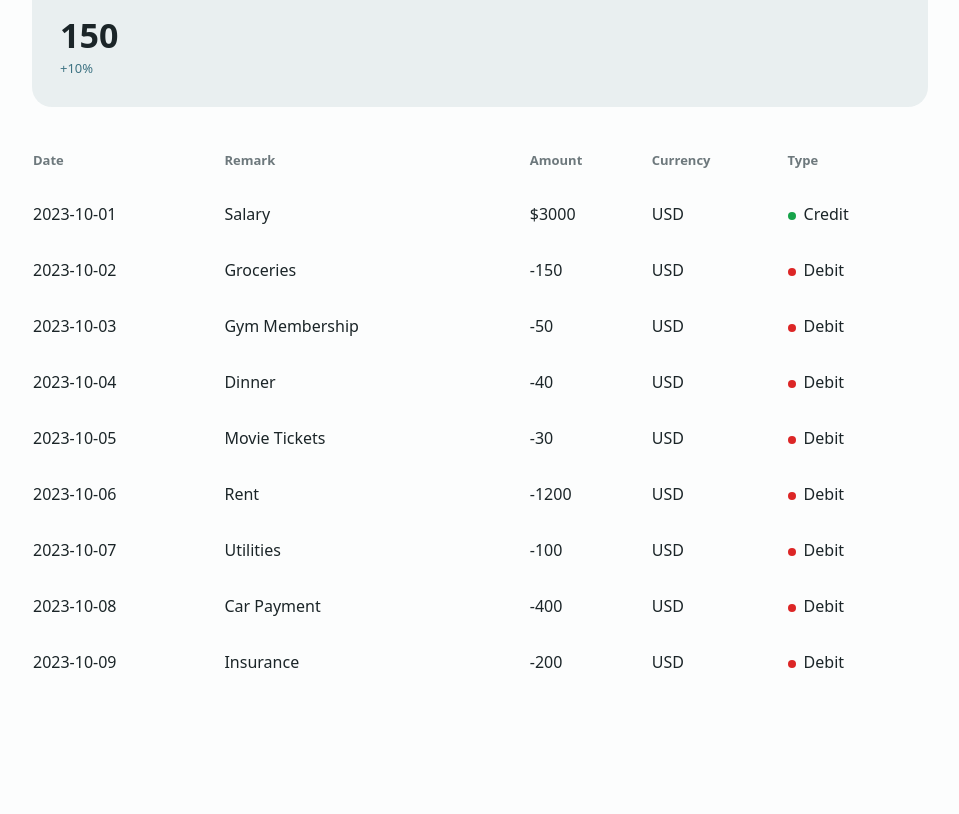
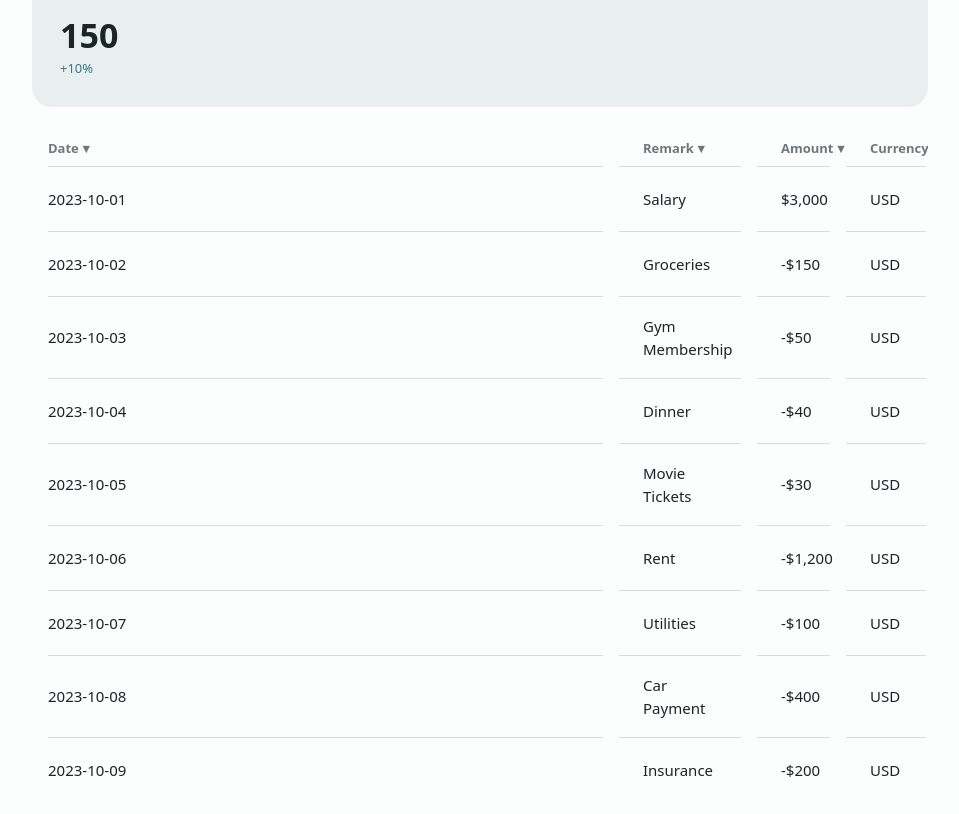
Before and after one commit to JelelAhmed/wallet-ledger-resilience, a Next.js app: page /dashboard in a window 1280 px wide. Shown: the part 600-1414 px from the top of the page, without its empty margins (304-1263 px from the left). Before the commit the page ends 1318 px from the top, so only its background shows below. Built offline with nearby package versions, Linux system fonts and the light colour scheme.

Commit message:
pixel perfect transactionTable complete

```diff
--- a/components/Participants.tsx
+++ b/components/Participants.tsx
@@ -1,4 +1,3 @@
-// components/Participants.tsx
 import Image from "next/image";
 import { Participant } from "@/types";
 
@@ -11,7 +10,6 @@ export default function Participants({
   participants = [],
   maxVisible = 4,
 }: ParticipantsProps) {
-  // participants is guaranteed to be an array (default [])
   const visibleParticipants = participants.slice(0, maxVisible);
   const remainingCount = Math.max(
     0,
@@ -20,7 +18,6 @@ export default function Participants({
 
   return (
     <div className="flex items-center gap-3">
-      {/* Profile Pictures (stacked) */}
       <div className="flex items-center isolate">
         {visibleParticipants.map((p, index) => (
           <div
@@ -40,7 +37,6 @@ export default function Participants({
         ))}
       </div>
 
-      {/* Names + Others */}
       <div className="flex items-center gap-1 text-[15px] leading-5 tracking-[-0.005em] text-[rgba(21,39,45,0.62)]">
         {visibleParticipants.map((p, idx) => (
           <span key={`name-${p.name}`} className="whitespace-nowrap">
--- a/components/TransactionTable.tsx
+++ b/components/TransactionTable.tsx
@@ -8,40 +8,129 @@ export default function TransactionTable({
   transactions,
 }: TransactionTableProps) {
   return (
-    <div className="mt-7 overflow-x-auto">
+    <div className="mt-6 overflow-x-auto">
       {/* Desktop Table */}
-      <table className="w-full border-collapse hidden sm:table">
+      <table className="w-full hidden sm:table table-fixed border-separate border-spacing-x-4 border-spacing-y-0">
+        <colgroup>
+          <col style={{ width: "555px" }} />
+          <col style={{ width: "122px" }} />
+          <col style={{ width: "73px" }} />
+          <col style={{ width: "80px" }} />
+          <col style={{ width: "74px" }} />
+        </colgroup>
+
         <thead>
           <tr className="text-left text-[13px] font-medium text-[rgba(21,39,45,0.62)]">
-            <th className="py-4">Date</th>
-            <th className="py-4">Remark</th>
-            <th className="py-4">Amount</th>
-            <th className="py-4">Currency</th>
-            <th className="py-4">Type</th>
+            {/* Date */}
+            <th className="py-2 pl-0 pr-6 border-b-[1.5px] border-[rgba(73,101,110,0.2)]">
+              <div className="flex items-center gap-1">
+                <span>Date</span>
+                <span>▾</span>
+              </div>
+            </th>
+            {/* Remark */}
+            <th className="py-2 px-6 border-b-[1.5px] border-[rgba(73,101,110,0.2)]">
+              <div className="flex items-center gap-1">
+                <span>Remark</span>
+                <span>▾</span>
+              </div>
+            </th>
+            {/* Amount */}
+            <th className="py-2 px-6 border-b-[1.5px] border-[rgba(73,101,110,0.2)] text-right">
+              <div className="flex items-center gap-1">
+                <span>Amount</span>
+                <span>▾</span>
+              </div>
+            </th>
+            {/* Currency */}
+            <th className="py-2 px-6 border-b-[1.5px] border-[rgba(73,101,110,0.2)]">
+              <div className="flex items-center gap-1">
+                <span>Currency</span>
+                <span>▾</span>
+              </div>
+            </th>
+            {/* Type */}
+            <th className="py-2 pl-6 pr-0 border-b-[1.5px] border-[rgba(73,101,110,0.2)]">
+              <div className="flex items-center gap-1 justify-end">
+                <span>Type</span>
+                <span>▾</span>
+              </div>
+            </th>
           </tr>
         </thead>
+
         <tbody>
-          {transactions.map((t) => (
+          {transactions.map((t, index) => {
+            const formattedAmount =
+              t.amount < 0
+                ? `-$${Math.abs(t.amount).toLocaleString()}`
+                : `$${t.amount.toLocaleString()}`;
+
+            const isLastRow = index === transactions.length - 1;
+
+            return (
               <tr
                 key={t.id}
                 className="hover:bg-[rgba(56,103,118,0.05)] cursor-pointer"
               >
-              <td className="py-4">{t.date}</td>
-              <td>{t.remark}</td>
-              <td>
-                {t.amount < 0 ? `-${Math.abs(t.amount)}` : `$${t.amount}`}
+                {/* Date */}
+                <td
+                  className={`py-[18px] pl-0 pr-6 text-[15px] text-[#1B2528] ${
+                    !isLastRow ? "border-b border-[rgba(73,101,110,0.2)]" : ""
+                  }`}
+                >
+                  {t.date}
                 </td>
-              <td>{t.currency}</td>
-              <td>
+
+                {/* Remark */}
+                <td
+                  className={`py-[18px] px-6 text-[15px] text-[#1B2528] ${
+                    !isLastRow ? "border-b border-[rgba(73,101,110,0.2)]" : ""
+                  }`}
+                >
+                  {t.remark}
+                </td>
+
+                {/* Amount */}
+                <td
+                  className={`py-[18px] px-6 text-[15px] text-[#1B2528] font-medium text-right ${
+                    !isLastRow ? "border-b border-[rgba(73,101,110,0.2)]" : ""
+                  }`}
+                >
+                  {formattedAmount}
+                </td>
+
+                {/* Currency */}
+                <td
+                  className={`py-[18px] px-6 text-[15px] text-[#1B2528] ${
+                    !isLastRow ? "border-b border-[rgba(73,101,110,0.2)]" : ""
+                  }`}
+                >
+                  {t.currency}
+                </td>
+
+                {/* Type */}
+                <td
+                  className={`py-[18px] pl-6 pr-0 ${
+                    !isLastRow ? "border-b border-[rgba(73,101,110,0.2)]" : ""
+                  }`}
+                >
+                  <div className="flex justify-end">
+                    <div className="inline-flex items-center h-[28px] px-3 gap-2 rounded-[16px] bg-[rgba(52,97,111,0.09)]">
                       <span
-                  className={`inline-block w-2 h-2 rounded-full mr-2 ${
-                    t.type === "Credit" ? "bg-green-600" : "bg-red-600"
+                        className={`w-[6px] h-[6px] rounded-full block ${
+                          t.type === "Credit" ? "bg-[#087A2E]" : "bg-[#C6381B]"
                         }`}
-                ></span>
+                      />
+                      <span className="text-[15px] font-medium text-[#1B2528]">
                         {t.type}
+                      </span>
+                    </div>
+                  </div>
                 </td>
               </tr>
-          ))}
+            );
+          })}
         </tbody>
       </table>
 
@@ -50,42 +139,52 @@ export default function TransactionTable({
         {transactions.map((t) => (
           <div
             key={t.id}
-            className="p-4 border-b border-[rgba(73,101,110,0.2)]"
+            className="p-4 border-b border-[rgba(73,101,110,0.2)] rounded-sm"
           >
             <div className="flex justify-between">
               <span className="font-medium text-[rgba(21,39,45,0.62)]">
                 Date
               </span>
-              {t.date}
+              <span className="text-[15px] text-[#1B2528]">{t.date}</span>
             </div>
+
             <div className="flex justify-between">
               <span className="font-medium text-[rgba(21,39,45,0.62)]">
                 Remark
               </span>
-              {t.remark}
+              <span className="text-[15px] text-[#1B2528]">{t.remark}</span>
             </div>
+
             <div className="flex justify-between">
               <span className="font-medium text-[rgba(21,39,45,0.62)]">
                 Amount
               </span>
-              {t.amount}
+              <span className="text-[15px] text-[#1B2528]">
+                {t.amount < 0
+                  ? `-$${Math.abs(t.amount).toLocaleString()}`
+                  : `$${t.amount.toLocaleString()}`}
+              </span>
             </div>
+
             <div className="flex justify-between">
               <span className="font-medium text-[rgba(21,39,45,0.62)]">
                 Currency
               </span>
-              {t.currency}
+              <span className="text-[15px] text-[#1B2528]">{t.currency}</span>
             </div>
-            <div className="flex justify-between">
+
+            <div className="flex justify-between items-center">
               <span className="font-medium text-[rgba(21,39,45,0.62)]">
                 Type
               </span>
+              <div className="flex items-center">
                 <span
-                className={`inline-block w-2 h-2 rounded-full mr-1 ${
-                  t.type === "Credit" ? "bg-green-600" : "bg-red-600"
+                  className={`w-[6px] h-[6px] rounded-full mr-2 ${
+                    t.type === "Credit" ? "bg-[#087A2E]" : "bg-[#C6381B]"
                   }`}
-              ></span>
-              {t.type}
+                />
+                <span className="text-[15px] text-[#1B2528]">{t.type}</span>
+              </div>
             </div>
           </div>
         ))}
--- a/components/WalletLedgerHeader.tsx
+++ b/components/WalletLedgerHeader.tsx
@@ -1,5 +1,3 @@
-"use client";
-
 import { MoreHorizontal } from "lucide-react";
 import StatusBadge from "@/components/StatusBadge";
 
--- a/tailwind.config.ts
+++ b/tailwind.config.ts
@@ -4,6 +4,7 @@ const config: Config = {
   content: ["./app/**/*.{js,ts,jsx,tsx}", "./components/**/*.{js,ts,jsx,tsx}"],
   theme: {},
   plugins: [],
+  extend: { borderWidth: { "1.5": "1.5px" } },
 };
 
 export default config;
```
Lines whose indentation alone changed are shown as unchanged.
